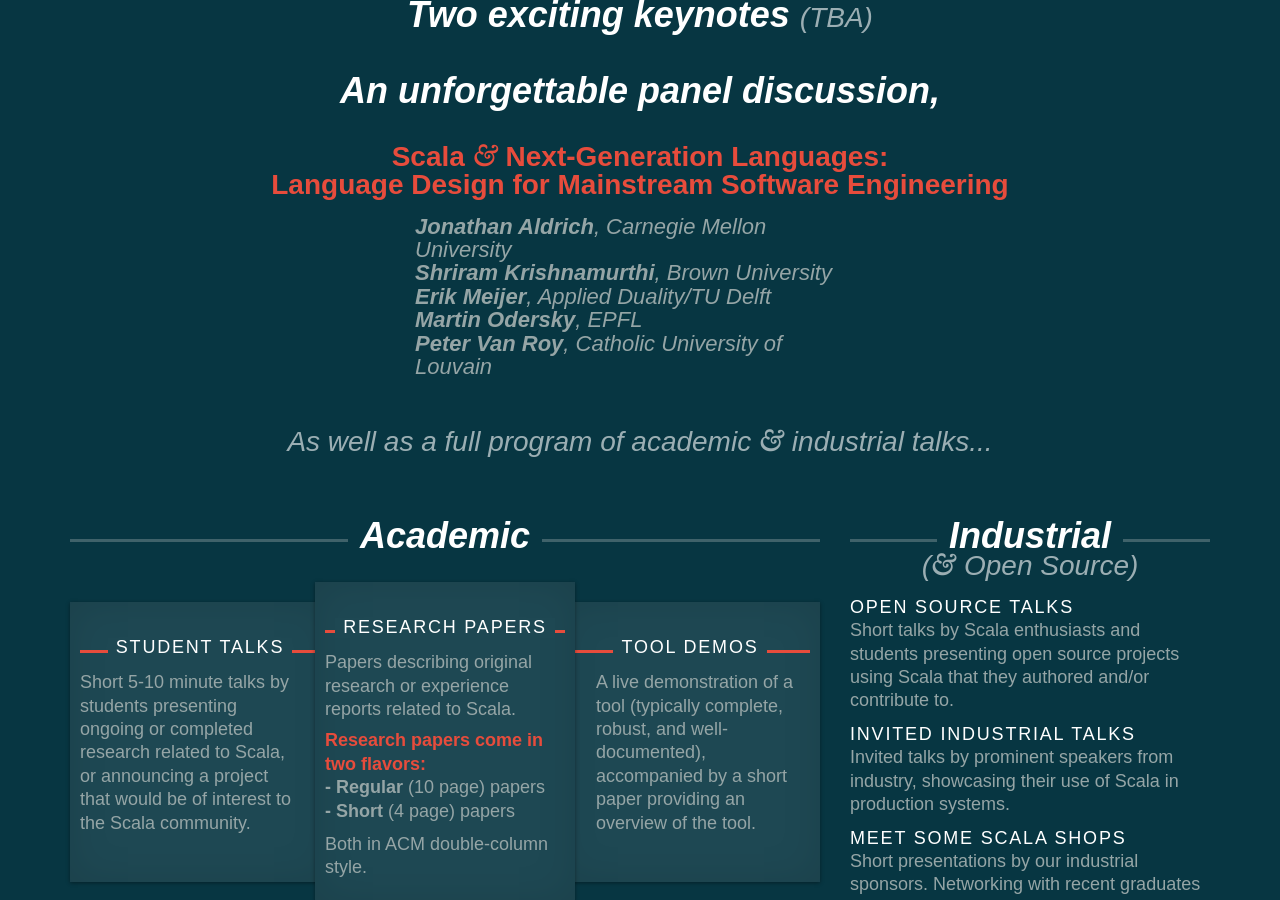
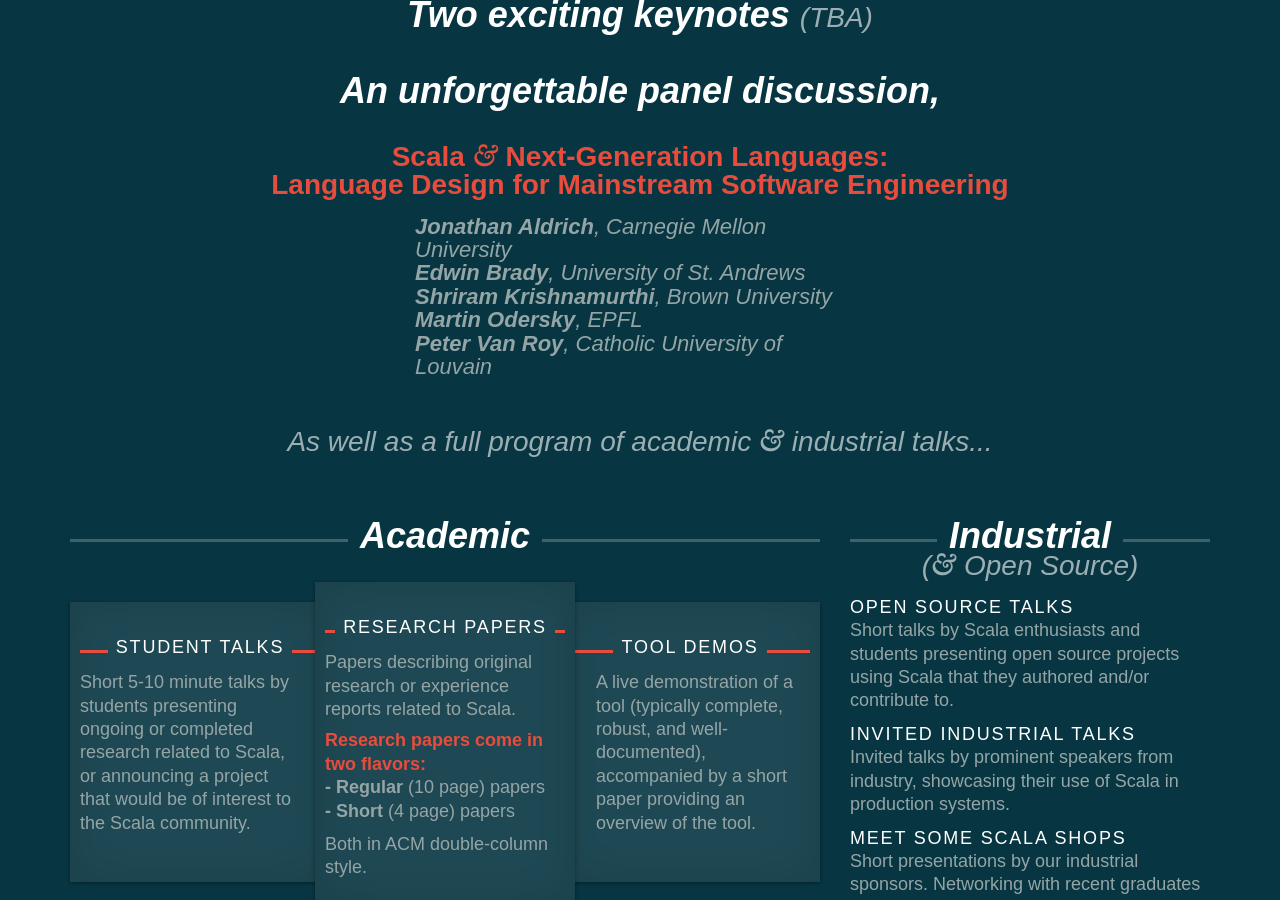
Before and after one commit to heathermiller/wwwscala14, a Jekyll site: the page built from index.md, in a window 1280 px wide and 900 px high, scrolled down 1128 px. Built offline with Jekyll 4.4.1, drawn with Linux system fonts in a browser that asks for light colours.

Commit message:
Updating the panel

```diff
--- a/_layouts/frontpage.html
+++ b/_layouts/frontpage.html
@@ -43,9 +43,10 @@ layout: frontpage
       <div class="panel-title">Scala <span class="amp">&</span> Next-Generation Languages:<br/>Language Design for Mainstream Software Engineering</div>
       <div class="panelists">
         <div class="panelist"><b>Jonathan Aldrich</b>, Carnegie Mellon University</div>
+        <div class="panelist"><b>Edwin Brady</b>, University of St. Andrews</div>
         <!-- <div class="panelist to-confirm"><b>Gilad Bracha</b>, Google (if at ECOOP)</div> -->
         <div class="panelist"><b>Shriram Krishnamurthi</b>, Brown University</div>
-        <div class="panelist"><b>Erik Meijer</b>, Applied Duality/TU Delft</div>
+        <!-- <div class="panelist"><b>Erik Meijer</b>, Applied Duality/TU Delft</div> -->
         <div class="panelist"><b>Martin Odersky</b>, EPFL</div>
         <div class="panelist"><b>Peter Van Roy</b>, Catholic University of Louvain</div>
       </div>
```
